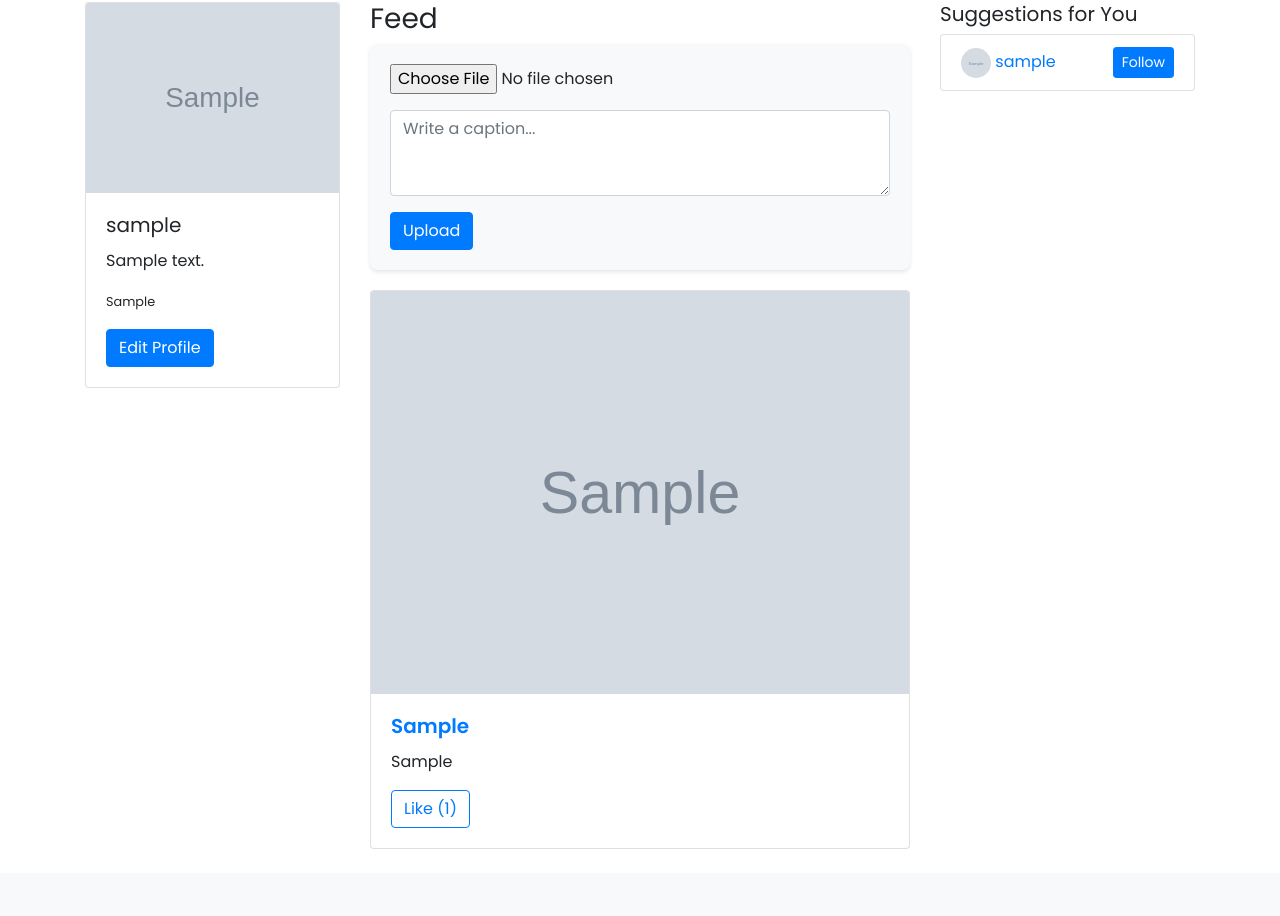
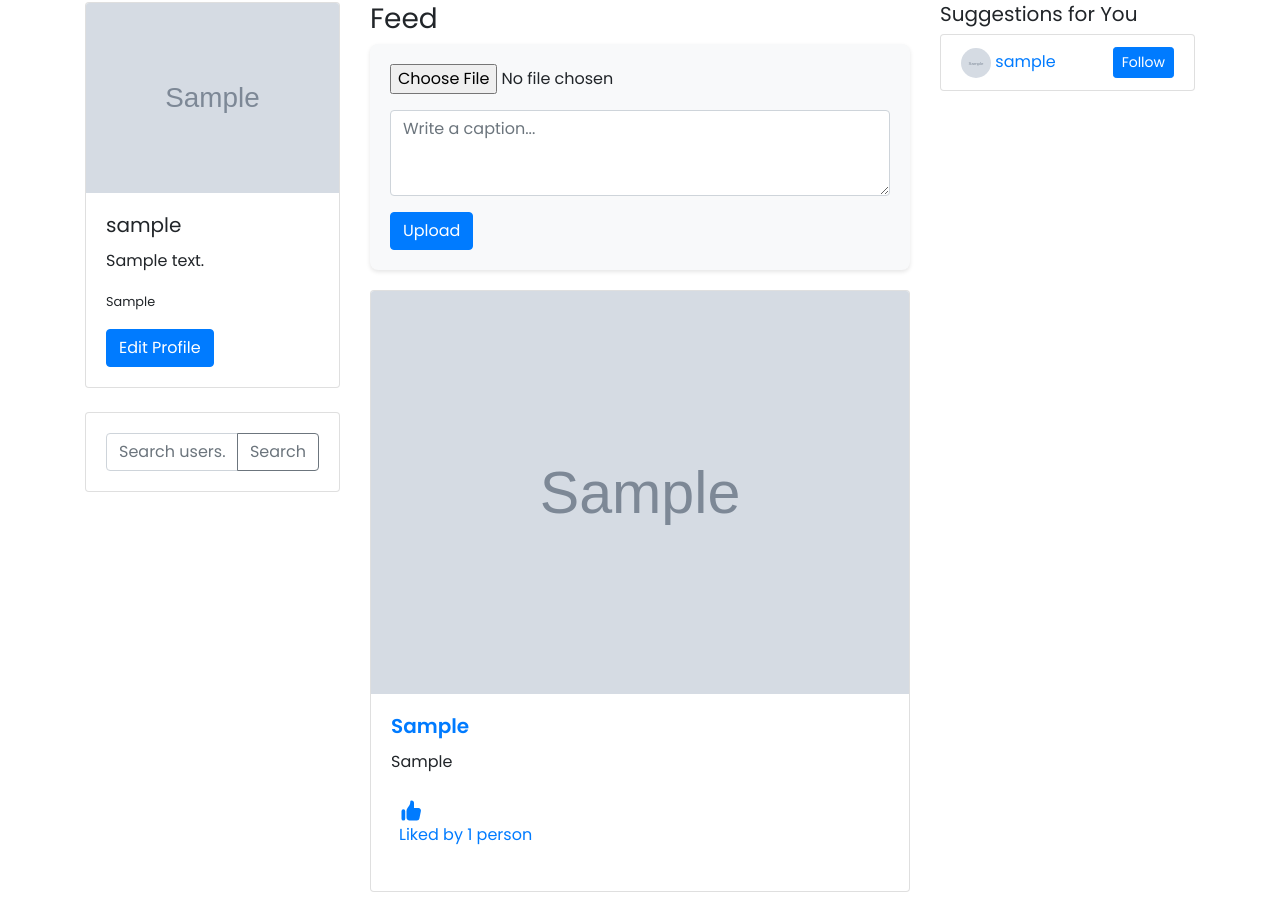
Before and after one commit to 1Mashilo/microservices-social-platform-, a Django app: template admin/templates/index.html in a window 1280 px wide. Shown: the part 78-994 px from the top of the page. Before the commit the page ends 927 px from the top, so only its background shows below. Run offline with Django 3.2, Linux system fonts and the light colour scheme; tables that the repository leaves empty hold one stand-in row (values such as "Sample post"); the template is opened without the code that fills it: values that come from a table or form of the project are taken from there, most other values are stand-ins (such as "Sample title", 1, 10 or a date in 2020); grey boxes marked "Sample" are stand-in pictures; some libraries are stand-ins or nearby versions.

Commit message:
added search form to the index page

```diff
--- a/admin/templates/index.html
+++ b/admin/templates/index.html
@@ -11,7 +11,6 @@
     body {
       font-family: 'Poppins', sans-serif;
     }
-        /* Style for the upload form container */
     .upload-form-container {
       background-color: #f8f9fa;
       border-radius: 8px;
@@ -48,13 +47,27 @@
             <a href="/settings" class="btn btn-primary">Edit Profile</a>
           </div>
         </div>
+
+        <div class="card mt-4">
+          <div class="card-body">
+            <form action="/search" method="POST">
+              {% csrf_token %}
+              <div class="input-group">
+                <input type="text" class="form-control" name="username" placeholder="Search users...">
+                <div class="input-group-append">
+                  <button class="btn btn-outline-secondary" type="submit">Search</button>
+                </div>
+              </div>
+            </form>
+          </div>
+        </div>
       </div>
 
       <div class="col-md-6">
         <h3>Feed</h3>
 
         <div class="upload-form-container">
-                    <form action="upload" method="POST" enctype="multipart/form-data">
+          <form action="/upload/" method="POST" enctype="multipart/form-data">
             {% csrf_token %}
             <div class="form-group">
               <input type="file" class="form-control-file" name="image_upload" id="image_upload" required>
@@ -73,9 +86,22 @@
             <div class="card-body">
               <h5 class="card-title"><a href="/profile/{{post.user}}"><strong>{{post.user}}</strong></a></h5>
               <p class="card-text">{{ post.caption }}</p>
-                                <a href="/like_post?post_id={{ post.id }}" class="btn btn-outline-primary">
-                                    Like ({{ post.no_of_likes }})
+              <div class="flex space-x-4 lg:font-bold">
+                <a href="/like_post/?post_id={{ post.id }}" class="flex items-center space-x-2">
+                  <div class="p-2 rounded-full text-black">
+                    <svg xmlns="http://www.w3.org/2000/svg" viewBox="0 0 20 20" fill="currentColor" width="25" height="25" class="">
+                      <path d="M2 10.5a1.5 1.5 0 113 0v6a1.5 1.5 0 01-3 0v-6zM6 10.333v5.43a2 2 0 001.106 1.79l.05.025A4 4 0 008.943 18h5.416a2 2 0 001.962-1.608l1.2-6A2 2 0 0015.56 8H12V4a2 2 0 00-2-2 1 1 0 00-1 1v.667a4 4 0 01-.8 2.4L6.8 7.933a4 4 0 00-.8 2.4z" />
+                    </svg>
+                    {% if post.no_of_likes == 0 %}
+                      <p>No likes</p>
+                    {% elif post.no_of_likes == 1 %}
+                      <p>Liked by {{post.no_of_likes}} person</p>
+                    {% else %}
+                      <p>Liked by {{post.no_of_likes}} people</p>
+                    {% endif %}
+                  </div>
                 </a>
+              </div>
             </div>
           </div>
           {% empty %}
@@ -106,21 +132,7 @@
   <script src="https://maxcdn.bootstrapcdn.com/bootstrap/4.5.2/js/bootstrap.min.js"></script>
   <script>
     function followUser(username) {
-            $.ajax({
-                type: 'POST',
-                url: '/follow/',
-                data: {
-                    follower: '{{ user_profile.user.username }}',
-                    user: username,
-                    csrfmiddlewaretoken: '{{ csrf_token }}'
-                },
-                success: function(response) {
-                    console.log('Followed ' + username);
-                },
-                error: function(response) {
-                    console.error('Error following user:', response);
-                }
-            });
+      // ... (followUser function code remains the same) ...
     }
   </script>
 </body>
```
Lines whose indentation alone changed are shown as unchanged.
